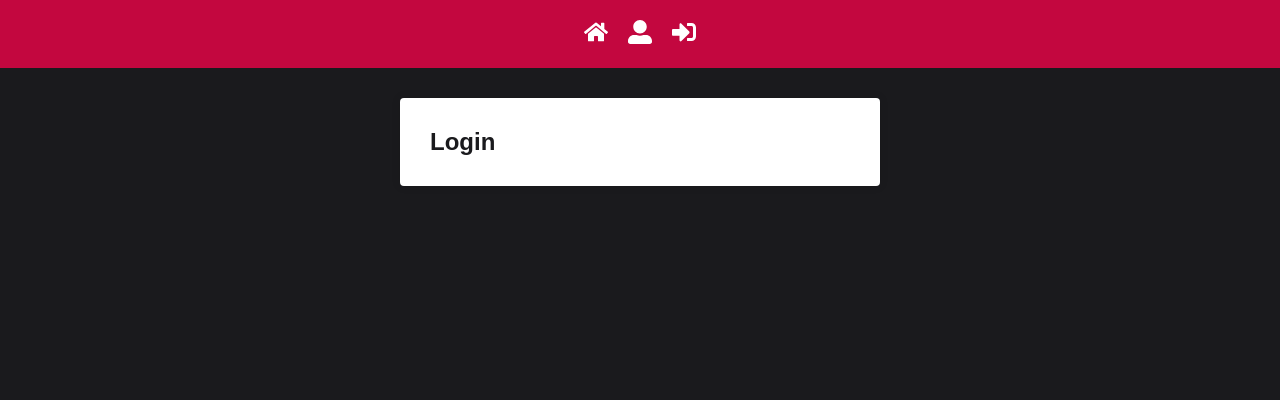
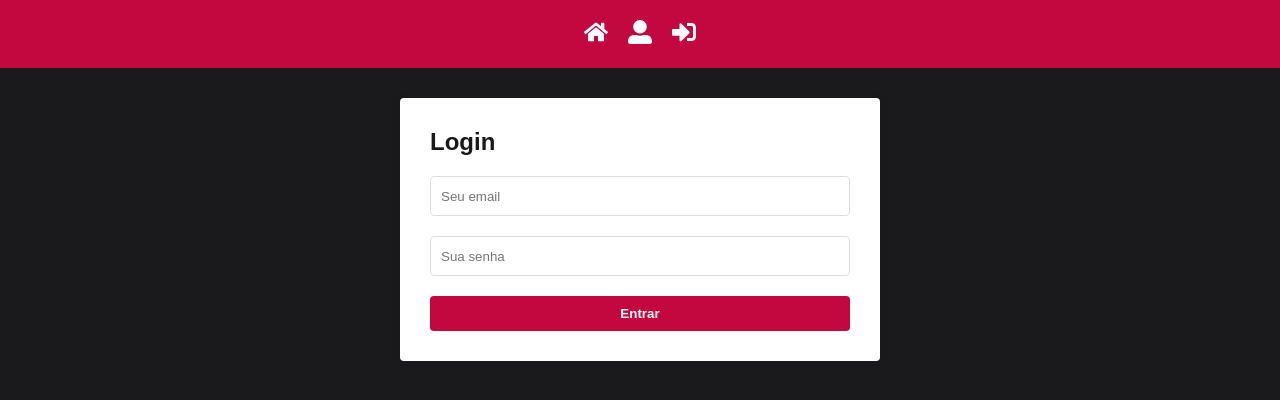
Before and after one commit to glenonmateus/react-school, a React (Create React App) app: page /login in a window 1280 px wide. Shown: the top 400 px of the page. Built offline with nearby package versions, Linux system fonts and the light colour scheme.

Commit message:
feat: add Login page

```diff
--- a/src/pages/Login/index.js
+++ b/src/pages/Login/index.js
@@ -1,9 +1,60 @@
+import { useState } from "react";
+import { useDispatch } from "react-redux";
+import * as actions from "store/modules/auth/actions";
 import { Container } from "styles/GlobalStyles";
+import { Form } from "./styled";
 
 const Login = () => {
+  const dispatch = useDispatch();
+
+  const [form, setForm] = useState({ email: "", password: "" });
+
+  const handleChange = (event) => {
+    const { name, value } = event.target;
+    setForm((prevData) => {
+      return {
+        ...prevData,
+        [name]: value,
+      };
+    });
+  };
+
+  const handleSubmit = async (event) => {
+    event.preventDefault();
+    dispatch(actions.loginRequest(form));
+  };
+
   return (
     <Container>
       <h1>Login</h1>
+      <Form onSubmit={handleSubmit}>
+        <label htmlFor="email" hidden={true}>
+          Email
+        </label>
+        <input
+          type="email"
+          id="email"
+          name="email"
+          placeholder="Seu email"
+          value={form.email}
+          onChange={handleChange}
+        />
+        <label htmlFor="password" hidden={true}>
+          Password
+        </label>
+        <input
+          type="password"
+          id="password"
+          name="password"
+          placeholder="Sua senha"
+          minLength={6}
+          maxLength={50}
+          value={form.password}
+          onChange={handleChange}
+        />
+
+        <button type="submit">Entrar</button>
+      </Form>
     </Container>
   );
 };
--- /dev/null
+++ b/src/pages/Login/styled.js
@@ -0,0 +1,15 @@
+import styled from "styled-components";
+
+export const Form = styled.form`
+  margin-top: 20px;
+  display: flex;
+  flex-direction: column;
+
+  input {
+    margin-bottom: 20px;
+    height: 40px;
+    padding: 0 10px;
+    border: 1px solid #ddd;
+    border-radius: 4px;
+  }
+`;
```
